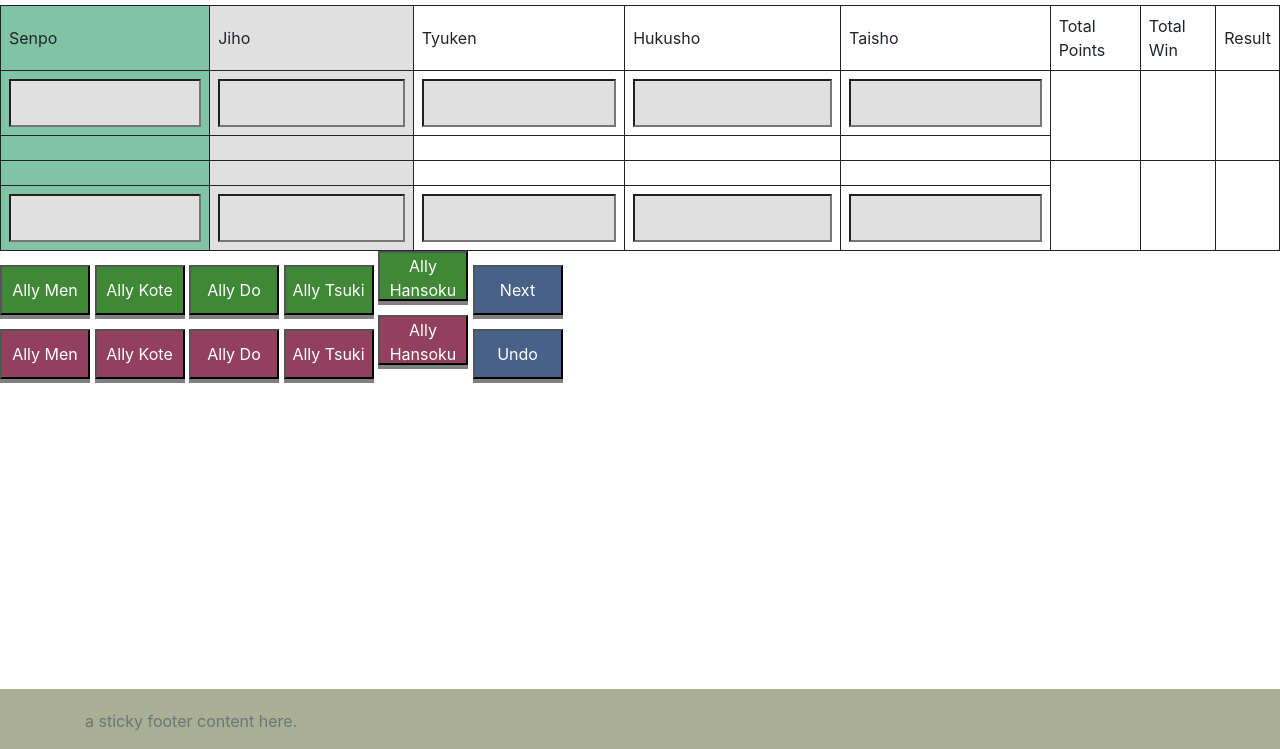
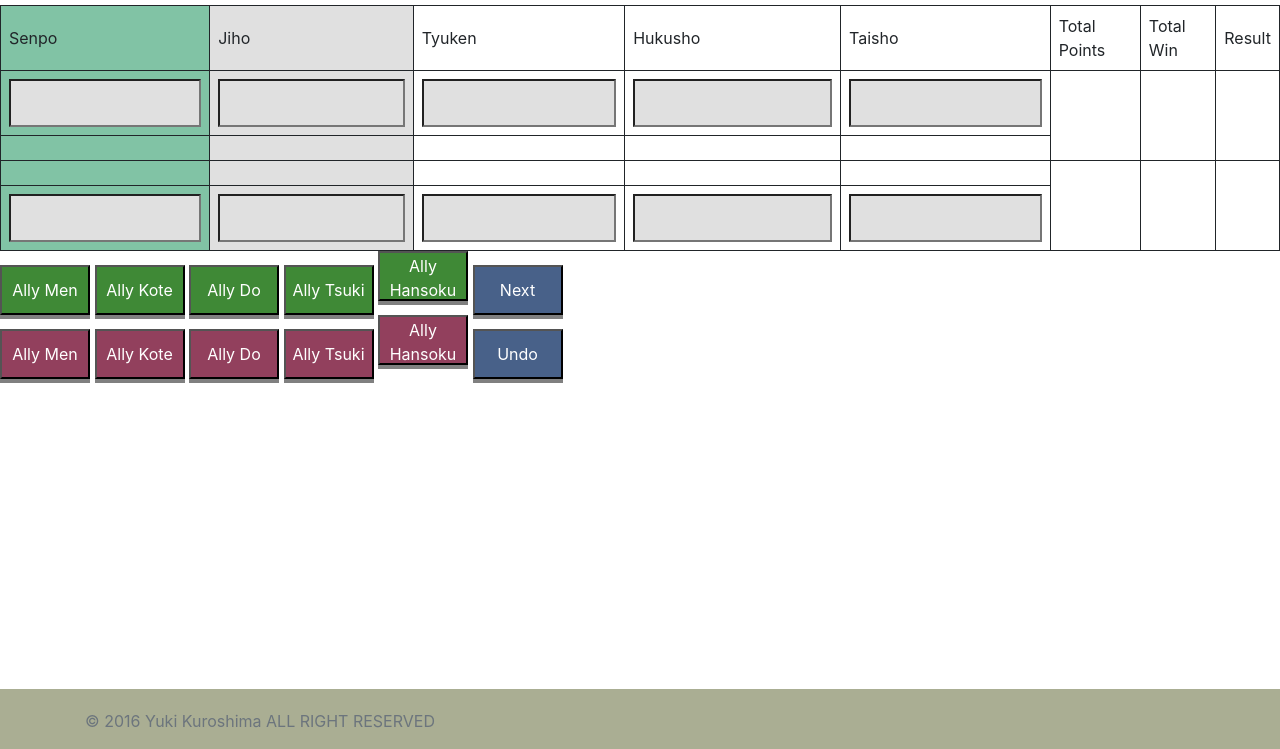
Before and after one commit to YukiKuroshima/KendoScoreboardENGver, a plain HTML site: page index.html in a window 1280 px wide. Shown: the part 51-800 px from the top of the page. Drawn offline with nearby package versions, Linux system fonts and the light colour scheme.

Commit message:
Copy Rgiht

```diff
--- a/index.html
+++ b/index.html
@@ -82,7 +82,7 @@
 
     <footer class="footer">
       <div class="container">
-        <p class="text-muted">a sticky footer content here.</p>
+        <p class="text-muted">© 2016 Yuki Kuroshima ALL RIGHT RESERVED</p>
       </div>
     </footer>
 
```
